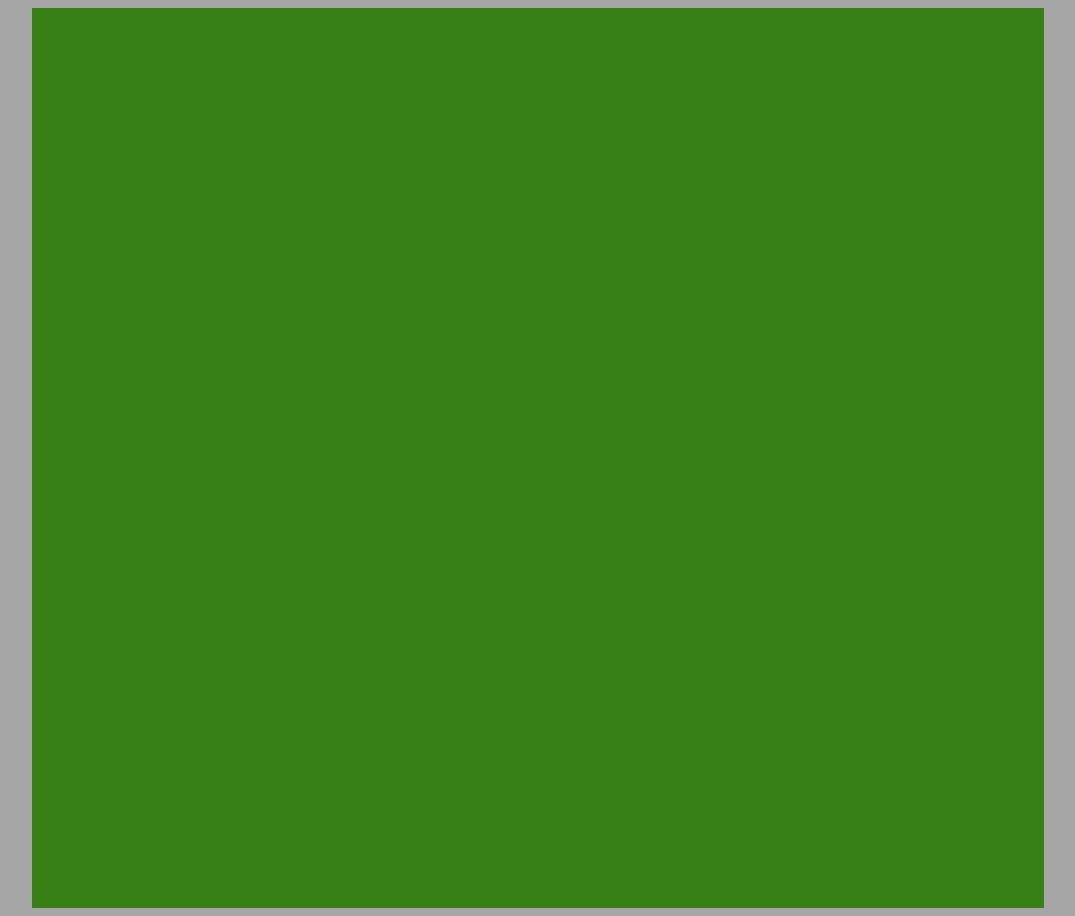
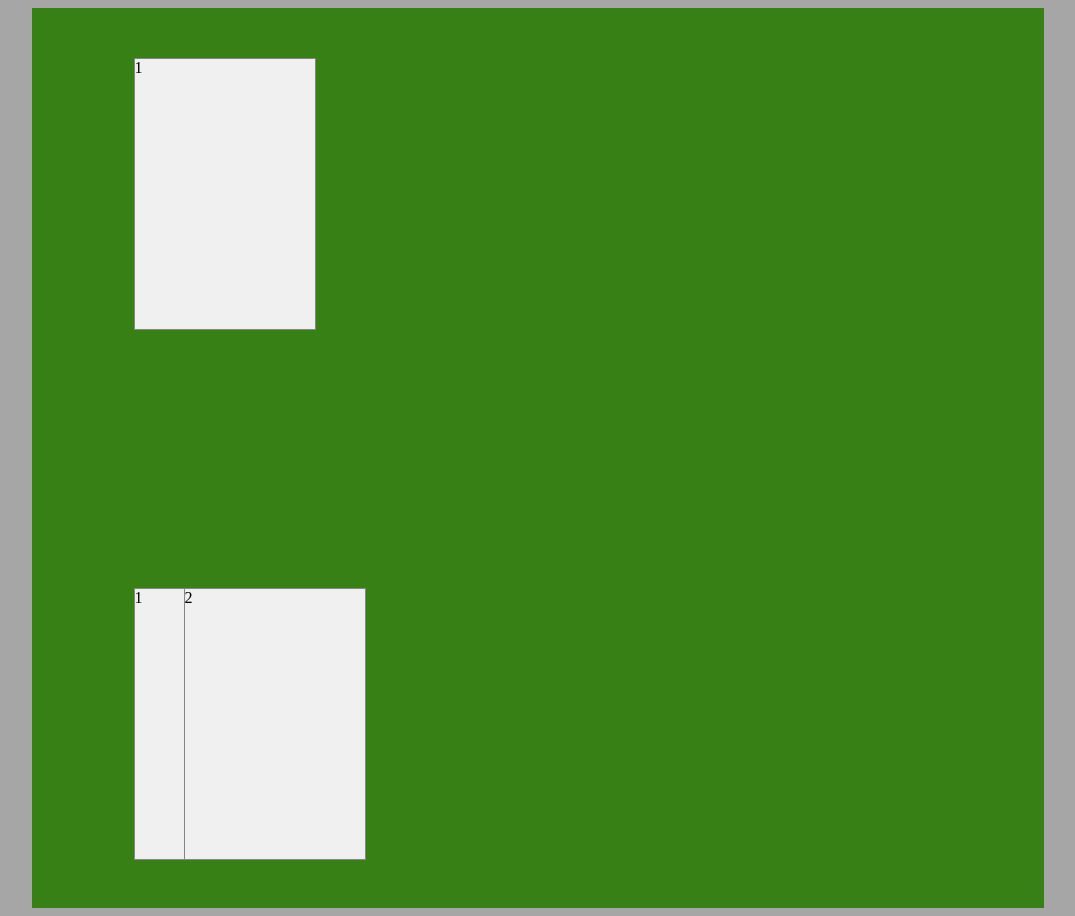
Before and after one commit to right1121/js_blackJack, a plain HTML site: page index.html in a window 1280 px wide. Shown: the whole page, without its empty margins (102-1177 px from the left). Drawn offline with nearby package versions, Linux system fonts and the light colour scheme.

Commit message:
Card decoration.

```diff
--- a/blackJack.css
+++ b/blackJack.css
@@ -6,13 +6,29 @@ body{
 	height: 900px;
 	margin: auto;
 	background-color: #368016;
+	position: relative;
+}
+.player{
+	height: 270px;
+	margin: 0px 10% 0px;
+	padding: 0px;
+	position: absolute;
+	text-align: center;
+	display: inline-block;
 }
 .dealer{
-	margin: auto;
+	top: 50px;
 }
-.player{
-	margin: auto;
+.user{
+	bottom: 50px;
 }
 .card{
-	width: 50px;
+	width: 180px;
+	height: 270px;
+	margin: auto;
+	background-color: #f0f0f0;
+	position: absolute;
+	display: inline-block;
+	text-align: left;
+	border: solid 1px #868686;
 }
--- a/blackJack.js
+++ b/blackJack.js
@@ -46,6 +46,7 @@ class Player {
 	set cards(card){
 		this._cards.push(card);
 		this.score = card;
+
 	}
 
 	get cards(){
--- a/index.html
+++ b/index.html
@@ -9,8 +9,13 @@
 </head>
 <body>
 	<div class = "field">
-		<div class = "dealer"></div>
-		<div class = "player"></div>
+		<div class = "dealer player">
+			<div class = "card">1</div>
+		</div>
+		<div class = "user player">
+			<div class = "card">1</div>
+			<div class = "card" style="left: 50px">2</div>
+		</div>
 	</div>
 </body>
 </html>
```
